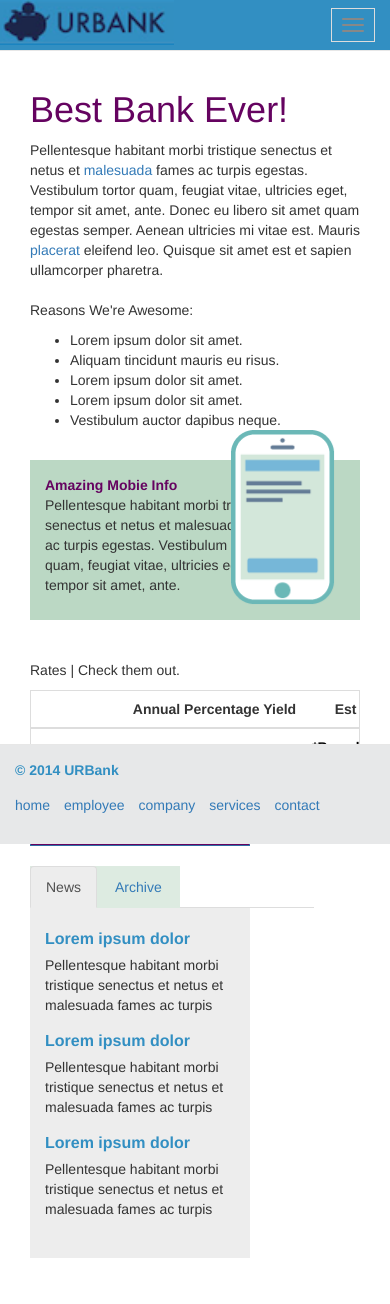
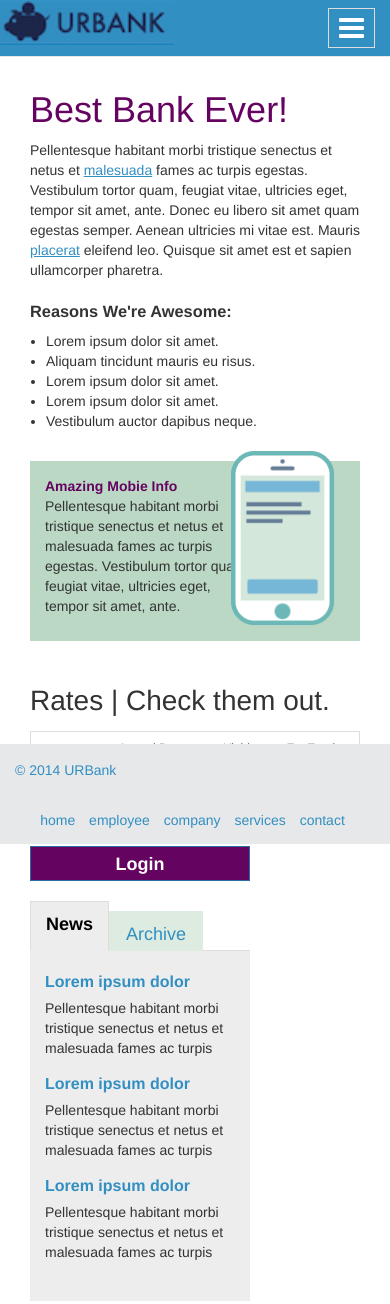
Before and after one commit to Dharmanshu/code-challenge, a website: page index.html in a window 390 px wide. Drawn offline with Linux system fonts and the light colour scheme; no server answers.

Commit message:
Up to date CSS file from SCSS

```diff
--- a/src/css/main.css
+++ b/src/css/main.css
@@ -4,62 +4,66 @@ body {
 @-moz-document url-prefix() {
   fieldset {
     display: table-cell; } }
+p.mobile-desc {
+  width: 100%; }
+
+h1 {
+  color: #650360; }
+
 button {
   -webkit-border-radius: 0 !important;
   -moz-border-radius: 0 !important;
   border-radius: 0 !important; }
-
   button.login {
     height: 35px;
     width: 220px;
     padding-top: 5px;
     font-size: 18px;
-  color: #fff;
+    color: #FFFFFF;
     text-align: center;
     background-color: #650360;
     font-weight: bold;
     box-sizing: border-box; }
 
-h1 {
-  color: #650360; }
+p.rates-header {
+  font-size: 28px; }
 
-.section__article > a {
+.navbar-default .navbar-toggle .icon-bar {
+  background-color: #FFFFFF;
+  height: 4px;
+  width: 25px; }
+
+.bank-desc > a {
   color: #328FC2;
   text-decoration: underline; }
 
-p.reasons {
+p.reasons-title {
   display: block;
   font-size: 1.17em;
   -webkit-margin-before: 0.5em;
   -webkit-margin-after: 0.5em;
   font-weight: bold; }
 
+th.no-heading {
+  visibility: hidden; }
+
+.mobile-info {
+  position: relative;
+  padding: 15px;
+  background-color: #bbd8c4;
+  margin-top: 30px; }
+  .mobile-info p {
+    width: 80%; }
     .mobile-info p.header {
       display: block;
       font-weight: bold;
       color: #650360; }
-
-.mobile-info {
-  padding-top: 15px;
-  position: relative; }
-
   .mobile-info img {
     position: absolute;
     right: 25px;
     bottom: 15px; }
 
-.mobile-info {
-  padding: 15px;
-  background-color: #bbd8c4;
-  margin-top: 30px; }
-
-th.no-heading {
-  visibility: hidden; }
-
-.mobile-info p {
-  width: 80%; }
-
-.section__list {
+.reasons-list {
   padding-left: 16px; }
 
 .mb0 {
@@ -95,41 +99,44 @@ th.no-heading {
 .bold-text {
   font-weight: bold; }
 
-.section__nav {
+header .section__nav {
   background: #328FC2;
   font-size: 9pt;
   font-family: 'Open Sans', sans-serif; }
-
-ul.section__nav--list > li.nav > a {
+  header .section__nav a:hover {
+    background-color: #006899; }
+  header .section__nav a#pull {
+    display: none; }
+header nav a:active {
+  background-color: #006899; }
+header a.navbar-brand {
+  padding: 0px; }
+header .navbar-default .navbar-nav > li > a:hover {
+  color: #FFFFFF;
+  font-weight: bold;
+  background-color: #006899; }
+header .navbar-default .navbar-nav > li > a:focus {
+  color: #FFFFFF;
+  font-weight: bold;
+  background-color: #006899; }
+header ul.section__nav--list > li.nav > a {
   color: #fff;
   display: inline-block;
   text-align: center;
   text-decoration: none;
   font-size: 14px; }
 
-.section__nav a:hover, nav a:active {
-  background-color: #006899; }
-
-.section__nav a#pull {
-  display: none; }
-
-header .navbar-default .navbar-nav > li > a:hover, header .navbar-default .navbar-nav > li > a:focus {
-  color: #FFFFFF;
-  font-weight: bold;
-  background-color: #006899; }
-
-header a.navbar-brand {
-  padding: 0px; }
-
 tbody tr:nth-child(even) {
   background: #eef5f0; }
-
 tbody tr:nth-child(odd) {
   background: #ddebe1; }
-
-tr:nth-child(1) td {
+tbody tr:nth-child(1) td {
   color: #000000;
   font-weight: 600; }
+
+thead th, tfoot tr > td {
+  font-weight: normal;
+  font-size: 12px; }
 
 .modal-content {
   width: 422px;
@@ -165,51 +172,97 @@ h2.modal-title {
   width: 295px;
   margin: 10px; }
 
+.glyphicon-remove {
+  font-weight: bold;
+  color: #006899;
+  font-size: 15px; }
+
 .nav-tabs {
-  width: 86%; }
-
-.nav-tabs > li {
-  background: #ddebe1; }
-
-.nav-tabs > li.active > a, .nav-tabs > li.active > a:focus, .nav-tabs > li.active > a:hover {
+  width: 220px; }
+  .nav-tabs > li > a {
+    -webkit-border-radius: 0 !important;
+    -moz-border-radius: 0 !important;
+    border-radius: 0 !important;
+    font-size: 18px; }
+  .nav-tabs > li:not(.active) > a {
+    height: 40px;
+    background: #ddebe1;
+    margin-top: 10px;
+    text-align: center;
+    color: #328FC2;
+    font-weight: 100;
+    width: 100%; }
+  .nav-tabs > li.active > a {
     background: #ededed;
     color: #505050;
-  padding-top: 10px; }
+    height: 50px;
+    margin: 0px;
+    text-align: center;
+    font-weight: bold;
+    color: #000000; }
+    .nav-tabs > li.active > a:focus {
+      background: #ededed;
+      color: #505050;
+      height: 50px;
+      margin: 0px;
+      text-align: center;
+      font-weight: bold;
+      color: #000000; }
+    .nav-tabs > li.active > a:hover {
+      background: #ededed;
+      color: #505050;
+      height: 50px;
+      margin: 0px;
+      text-align: center;
+      font-weight: bold;
+      color: #000000; }
 
 .tab-content {
   background: #ededed;
   width: 220px;
   padding: 15px; }
-
   .tab-content div#news {
     height: 320px; }
-
   .tab-content ul {
     list-style-type: none;
     padding: 0px; }
-
   .tab-content div p.title {
     color: #328fc2;
     font-size: 16px;
     font-weight: bold;
     line-height: 2em; }
-
   .tab-content li {
     color: #328FC2;
     font-size: 16px;
-  font-weight: bold;
-  line-height: 2em; }
+    font-weight: bold; }
+
+ul.nav-tabs {
+  height: 50px; }
 
 footer nav.navbar-default {
   background: #e7e8e9;
   height: 100px; }
-footer .navbar-default .navbar-nav > li > a {
+footer .navbar-default ul.list-inline {
+  float: right;
+  padding: 15px 15px; }
+footer .navbar-default .list-inline > li > a {
   color: #328FC2;
   font-size: 14px;
+  text-decoration: none; }
+  footer .navbar-default .list-inline > li > a:hover {
     font-weight: bold; }
 footer .navbar-default .navbar-brand {
   color: #328FC2;
-  font-size: 14px;
-  font-weight: bold; }
+  font-size: 14px; }
+
+@media screen and (max-width: 768px) {
+  footer .navbar-default ul.list-inline {
+    float: none;
+    text-align: center; }
+  footer .navbar-default .navbar-brand {
+    text-align: center; }
+
+  p.mobile-desc {
+    width: 70%; } }
 
 /*# sourceMappingURL=main.css.map */
```
Lines whose indentation alone changed are shown as unchanged.
